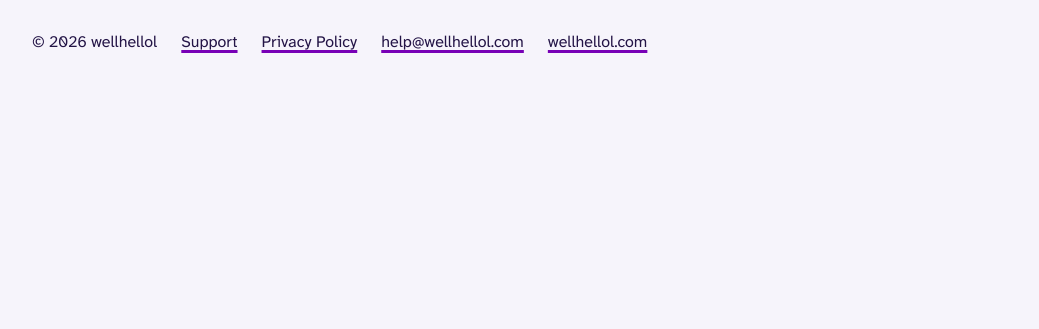
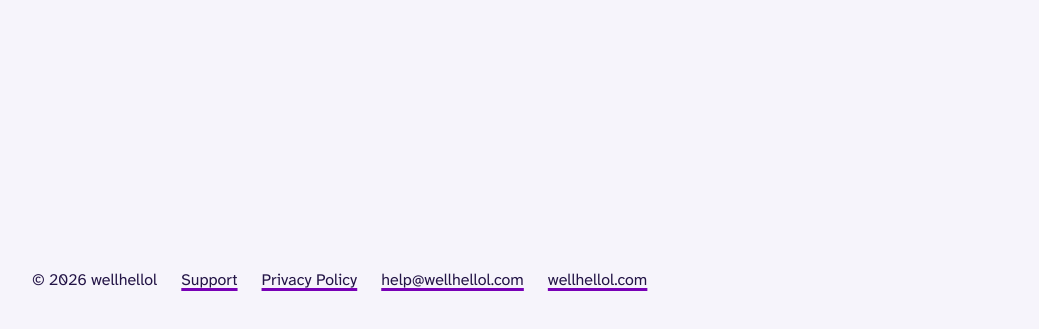
Before and after one commit to wellhellol/whendidilast-site, a plain HTML site: page index.html in a window 1280 px wide. Shown: the part 459-788 px from the top of the page, without its empty margins (120-1159 px from the left). Drawn offline with Linux system fonts and the light colour scheme.

Commit message:
Pin footer to the bottom of short pages
Co-Authored-By: Claude Opus 5.5 <noreply@anthropic.com>

```diff
--- a/style.css
+++ b/style.css
@@ -46,6 +46,9 @@
 
 body {
   margin: 0;
+  min-height: 100vh;
+  display: flex;
+  flex-direction: column;
   background: var(--board);
   color: var(--ink);
   font-family: var(--font);
@@ -100,9 +103,15 @@ a:focus-visible {
 
 /* Page frame */
 
+/* Body is a flex column so the footer sits at the bottom of short pages */
+main {
+  flex: 1;
+}
+
 .top,
 .bottom,
 main {
+  width: 100%;
   max-width: var(--page);
   margin: 0 auto;
   padding-left: 1.5rem;
```
